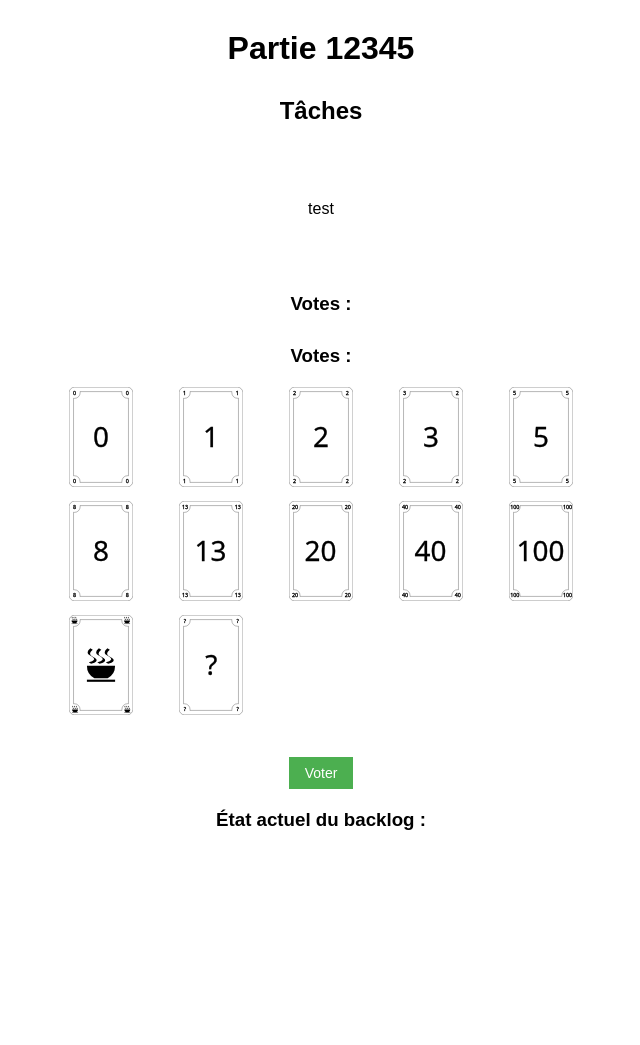
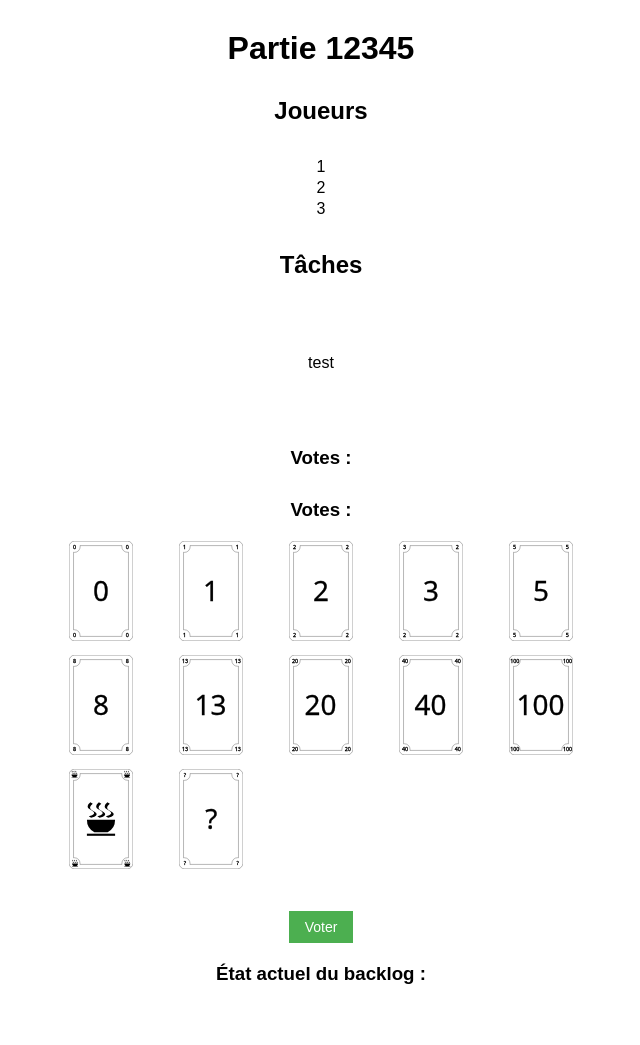
Before and after one commit to MAAARAAM/ScrumPokerEstimationApp, a Django app: page /partie/12345/ in a window 1280 px wide. Shown: the whole page, without its empty margins (319-959 px from the left). Before the commit the page ends 830 px from the top, so only its background shows below. Run offline with Django 5.2, Linux system fonts and the light colour scheme; data comes from the database, SQL or seed files in the repository.

Commit message:
liste joueurs

```diff
--- a/ScrumPokerEstimationApp/ScrumPokerEstimationApp/models.py
+++ b/ScrumPokerEstimationApp/ScrumPokerEstimationApp/models.py
@@ -3,6 +3,7 @@ from django.db import models
 class Joueur(models.Model):
     pseudo = models.CharField(max_length=100)
     vote = models.CharField(max_length=20, blank=True, null=True)
+
 
 class Partie(models.Model):
     code = models.CharField(max_length=5, unique=True)
--- a/ScrumPokerEstimationApp/ScrumPokerEstimationApp/templates/partie.html
+++ b/ScrumPokerEstimationApp/ScrumPokerEstimationApp/templates/partie.html
@@ -98,6 +98,14 @@
 <body>
     <h1>Partie {{ partie.code }}</h1>
 
+    <!-- Liste des joueurs -->
+    <h2>Joueurs</h2>
+    <ul>
+        {% for joueur in partie.joueurs.all %}
+            <li>{{ joueur.pseudo }}</li>
+        {% endfor %}
+    </ul>
+
     <h2>Tâches</h2>
     <p>
         <ul>
```
